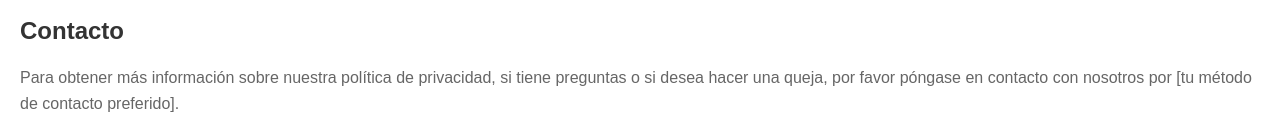
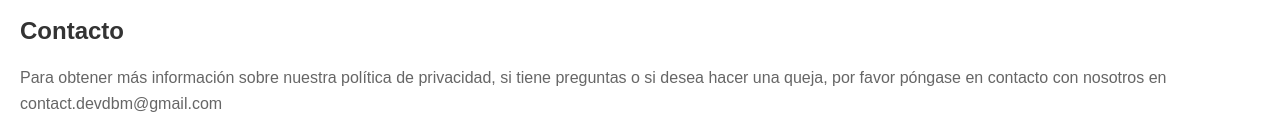
Before and after one commit to DBallesteros96/PoliticaPrivacidadFlopPig, a plain HTML site: page index.html in a window 1280 px wide. Shown: the part 1142-1275 px from the top of the page. Drawn offline with Linux system fonts and the light colour scheme.

Commit message:
Update index.html método de contacto añadido

```diff
--- a/index.html
+++ b/index.html
@@ -48,6 +48,6 @@
     <p>Floppig no recopila a sabiendas ninguna Información Personal identificable de niños menores de 13 años. Si cree que su hijo proporcionó este tipo de información en nuestra aplicación, le recomendamos encarecidamente que se comunique con nosotros de inmediato y haremos todo lo posible esfuerzos para eliminar rápidamente dicha información de nuestros registros.</p>
 
     <h2>Contacto</h2>
-    <p>Para obtener más información sobre nuestra política de privacidad, si tiene preguntas o si desea hacer una queja, por favor póngase en contacto con nosotros por [tu método de contacto preferido].</p>
+    <p>Para obtener más información sobre nuestra política de privacidad, si tiene preguntas o si desea hacer una queja, por favor póngase en contacto con nosotros en contact.devdbm@gmail.com</p>
 </body>
 </html>
```
